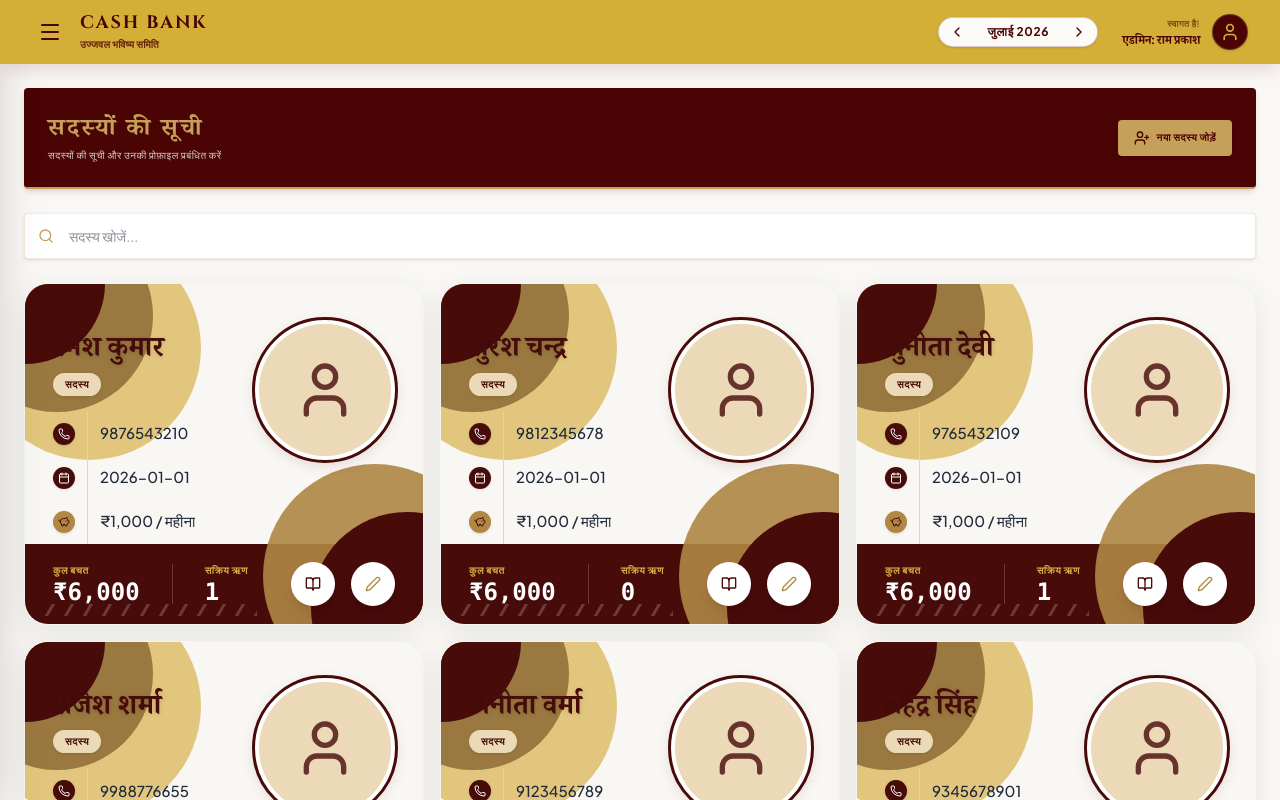
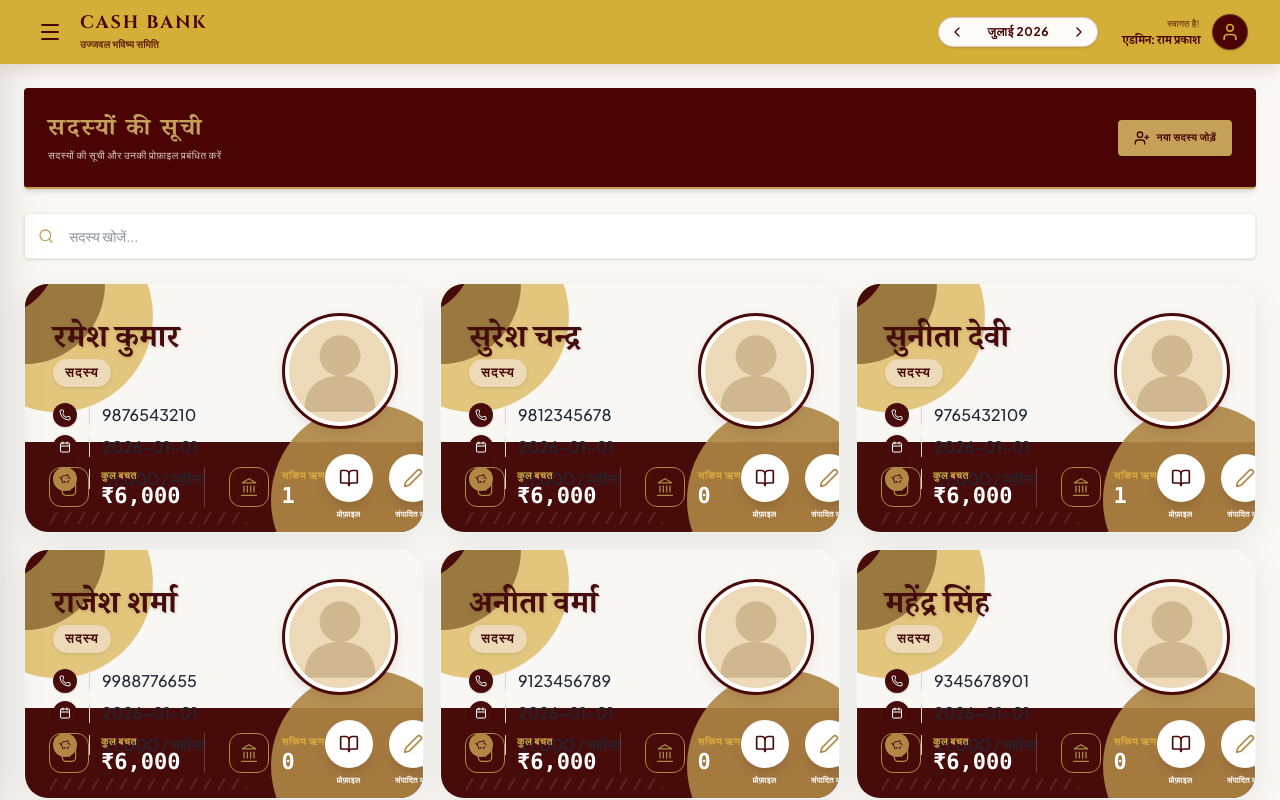
Before and after one commit to ganitwali2025-maker/Cash-Bank-, a React (Vite) app: page /members in a window 1280 px wide. Shown: the top 800 px of the page. Built offline with nearby package versions, Linux system fonts and the light colour scheme; a web font is replaced by a local one.

Commit message:
style: implement strict horizontal wide premium member card layout

```diff
--- a/src/components/MembersTab.tsx
+++ b/src/components/MembersTab.tsx
@@ -660,126 +660,165 @@ export default function MembersTab({
                 <div
                   key={member.id}
                   id={`member-card-${member.id}`}
-                  className="relative bg-[#F9F7F4] rounded-[24px] shadow-[0_8px_30px_rgba(0,0,0,0.08)] flex flex-col w-full sm:w-auto min-h-[290px] overflow-hidden group border border-gray-100"
+                  className="relative bg-[#F9F7F4] rounded-[24px] shadow-[0_8px_30px_rgba(0,0,0,0.08)] flex flex-col w-full sm:w-auto min-h-[250px] overflow-hidden group border border-gray-100"
                 >
                   {/* Card Background Decorations */}
                   <div className="absolute inset-0 pointer-events-none z-0 overflow-hidden">
-                    {/* Top Left Curves (Fixed size limits to prevent overlap) */}
-                    <div className="absolute -top-12 -left-12 w-32 h-32 sm:w-56 sm:h-56 bg-[#e1c170] rounded-full opacity-90"></div>
-                    <div className="absolute -top-16 -left-16 w-32 h-32 sm:w-48 sm:h-48 bg-[#9a7940] rounded-full"></div>
-                    <div className="absolute -top-20 -left-20 w-32 h-32 sm:w-40 sm:h-40 bg-[#470b0a] rounded-full"></div>
+                    {/* Top Left Curves (Smaller, tighter to corner) */}
+                    <div className="absolute -top-16 -left-16 w-32 h-32 sm:w-48 sm:h-48 bg-[#e1c170] rounded-full opacity-90"></div>
+                    <div className="absolute -top-20 -left-20 w-32 h-32 sm:w-40 sm:h-40 bg-[#9a7940] rounded-full"></div>
+                    <div className="absolute -top-24 -left-24 w-32 h-32 sm:w-32 sm:h-32 bg-[#470b0a] rounded-full"></div>
 
-                    {/* Bottom Bar - Reduced height from 100px/120px to ~75px */}
-                    <div className="absolute bottom-0 left-0 right-0 h-[75px] sm:h-[80px] bg-[#470b0a]"></div>
+                    {/* Bottom Bar - Fixed height */}
+                    <div className="absolute bottom-0 left-0 right-0 h-[85px] sm:h-[90px] bg-[#470b0a]"></div>
 
-                    {/* Bottom Right Curves - Reduced size by ~50% */}
-                    <div className="absolute -bottom-16 -right-16 w-36 h-36 sm:w-56 sm:h-56 bg-[#b08745] rounded-full opacity-90"></div>
-                    <div className="absolute -bottom-20 -right-20 w-32 h-32 sm:w-48 sm:h-48 bg-[#470b0a] rounded-full"></div>
+                    {/* Bottom Right Gold Curve */}
+                    <div className="absolute -bottom-16 -right-10 w-32 h-32 sm:w-48 sm:h-48 bg-[#b08745] rounded-full opacity-90"></div>
 
-                    {/* Diagonal Texture - Reduced height */}
-                    <div className="absolute bottom-2 left-5 h-2.5 sm:h-3 flex gap-2 sm:gap-4 overflow-hidden opacity-20">
-                      {[...Array(12)].map((_, i) => (
-                        <div key={i} className="w-[2px] sm:w-[3px] h-10 bg-white transform rotate-[30deg] -translate-y-2"></div>
+                    {/* Diagonal Texture */}
+                    <div className="absolute bottom-2 left-6 h-3 flex gap-2 sm:gap-3 overflow-hidden opacity-10">
+                      {[...Array(15)].map((_, i) => (
+                        <div key={i} className="w-[2px] h-10 bg-white transform rotate-[30deg] -translate-y-2"></div>
                       ))}
                     </div>
                   </div>
 
                   {/* Top Section */}
-                  <div className="relative z-10 flex justify-between items-start p-5 sm:p-7 flex-1 pb-16 sm:pb-20">
+                  <div className="relative z-10 flex justify-between items-start p-5 sm:p-7 flex-1 pb-24">
 
                     {/* Left Info */}
-                    <div className="flex flex-col flex-1 pr-3 max-w-[calc(100%-100px)] sm:max-w-[calc(100%-160px)] pt-2 sm:pt-4">
+                    <div className="flex flex-col flex-1 pr-2 pt-1">
                       {/* Name */}
-                      <h3 className="font-serif font-bold text-[22px] md:text-[28px] sm:text-[32px] text-[#470b0a] leading-[1.2] drop-shadow-sm break-words whitespace-normal">
+                      <h3 className="font-serif font-bold text-[24px] sm:text-[30px] lg:text-[32px] text-[#470b0a] leading-[1.1] drop-shadow-sm mb-2 break-words">
                         {getDisplayName(member.name)}
                       </h3>
                       {/* Badge */}
-                      <div className="mt-2 mb-4">
-                        <span className="inline-block w-fit bg-[#ebd9b7] text-[#470b0a] text-[10px] font-bold uppercase tracking-wider px-3 py-1 rounded-full shadow-sm">
+                      <div className="mb-4">
+                        <span className="inline-block w-fit bg-[#ebd9b7] text-[#470b0a] text-[11px] sm:text-[13px] font-bold uppercase tracking-widest px-3 py-1 rounded-full shadow-sm">
                           {language === 'hi' ? 'सदस्य' : 'MEMBER'}
                         </span>
                       </div>
 
                       {/* Details List */}
-                      <div className="flex flex-col">
+                      <div className="flex flex-col gap-2">
                         {/* Phone */}
-                        <div className="flex items-center gap-[12px] h-[44px]">
-                          <div className="w-[18px] h-[18px] sm:w-[22px] sm:h-[22px] rounded-full bg-[#470b0a] flex items-center justify-center text-white shrink-0 shadow-sm">
+                        <div className="flex items-center gap-[12px]">
+                          <div className="w-[20px] h-[20px] sm:w-[24px] sm:h-[24px] rounded-full bg-[#470b0a] flex items-center justify-center text-white shrink-0 shadow-sm">
                             <Phone className="w-[10px] h-[10px] sm:w-3 sm:h-3" />
                           </div>
-                          <div className="h-full w-px bg-gray-300"></div>
-                          <span className="text-gray-800 font-medium text-[13px] sm:text-[15px] truncate">{member.phone}</span>
+                          <div className="h-5 w-px bg-gray-300"></div>
+                          <span className="text-gray-800 font-medium text-[14px] sm:text-[16px] truncate">{member.phone}</span>
                         </div>
                         {/* Date */}
-                        <div className="flex items-center gap-[12px] h-[44px]">
-                          <div className="w-[18px] h-[18px] sm:w-[22px] sm:h-[22px] rounded-full bg-[#470b0a] flex items-center justify-center text-white shrink-0 shadow-sm">
+                        <div className="flex items-center gap-[12px]">
+                          <div className="w-[20px] h-[20px] sm:w-[24px] sm:h-[24px] rounded-full bg-[#470b0a] flex items-center justify-center text-white shrink-0 shadow-sm">
                             <Calendar className="w-[10px] h-[10px] sm:w-3 sm:h-3" />
                           </div>
-                          <div className="h-full w-px bg-gray-300"></div>
-                          <span className="text-gray-800 font-medium text-[13px] sm:text-[15px] truncate">{member.joiningDate}</span>
+                          <div className="h-5 w-px bg-gray-300"></div>
+                          <span className="text-gray-800 font-medium text-[14px] sm:text-[16px] truncate">{member.joiningDate}</span>
                         </div>
                         {/* Deposit */}
-                        <div className="flex items-center gap-[12px] h-[44px]">
-                          <div className="w-[18px] h-[18px] sm:w-[22px] sm:h-[22px] rounded-full bg-[#b08745] flex items-center justify-center text-[#470b0a] shrink-0 shadow-sm">
+                        <div className="flex items-center gap-[12px]">
+                          <div className="w-[20px] h-[20px] sm:w-[24px] sm:h-[24px] rounded-full bg-[#b08745] flex items-center justify-center text-[#470b0a] shrink-0 shadow-sm">
                             <PiggyBank className="w-[10px] h-[10px] sm:w-3 sm:h-3" />
                           </div>
-                          <div className="h-full w-px bg-gray-300"></div>
-                          <span className="text-gray-800 font-medium text-[13px] sm:text-[15px] truncate">₹{member.monthlyDeposit.toLocaleString('en-IN')} / {language === 'hi' ? 'महीना' : 'mo'}</span>
+                          <div className="h-5 w-px bg-gray-300"></div>
+                          <span className="text-gray-800 font-medium text-[14px] sm:text-[16px] truncate">₹{member.monthlyDeposit.toLocaleString('en-IN')} / {language === 'hi' ? 'महीना' : 'mo'}</span>
                         </div>
                       </div>
                     </div>
 
                     {/* Right Avatar */}
-                    <div className="w-[90px] h-[90px] sm:w-[140px] sm:h-[140px] shrink-0 rounded-full border-[3px] sm:border-[4px] border-white outline outline-[2px] sm:outline-[3px] outline-[#470b0a] shadow-[0_4px_15px_rgba(71,11,10,0.15)] flex items-center justify-center bg-[#FAF8F5] overflow-hidden mt-2 object-cover">
-                      <div className="w-full h-full bg-[#ebd9b7] flex items-center justify-center text-[#470b0a]">
-                        <User className="w-10 h-10 sm:w-16 sm:h-16 opacity-80" />
+                    <div className="w-[90px] h-[90px] sm:w-[110px] sm:h-[110px] shrink-0 rounded-full border-[3px] sm:border-[4px] border-white outline outline-[2px] sm:outline-[3px] outline-[#470b0a] shadow-[0_4px_15px_rgba(71,11,10,0.15)] flex items-center justify-center bg-[#ebd9b7] overflow-hidden mt-1 object-cover">
+                      {/* Avatar SVG resembling the generic one in the image */}
+                      <svg viewBox="0 0 100 100" className="w-full h-full text-[#cfb78f]" fill="currentColor">
+                        <circle cx="50" cy="35" r="20" />
+                        <path d="M15,90 C15,65 30,55 50,55 C70,55 85,65 85,90 Z" />
+                      </svg>
+                    </div>
+                  </div>
+
+                  {/* Bottom Section */}
+                  <div className="absolute bottom-0 left-0 right-0 z-10 px-4 sm:px-6 flex items-center justify-between h-[85px] sm:h-[90px]">
+
+                    {/* Stats */}
+                    <div className="flex gap-3 sm:gap-6 items-center h-full flex-1">
+                      {/* Savings */}
+                      <div className="flex items-center gap-2 sm:gap-3">
+                        <div className="w-[32px] h-[32px] sm:w-[40px] sm:h-[40px] rounded-[10px] sm:rounded-xl border border-[#b08745] flex items-center justify-center text-[#b08745] shrink-0">
+                          {/* Money Bag Custom Icon */}
+                          <svg width="20" height="20" viewBox="0 0 24 24" fill="none" stroke="currentColor" strokeWidth="1.5" strokeLinecap="round" strokeLinejoin="round" className="w-4 h-4 sm:w-5 sm:h-5">
+                            <path d="M8 8v-1a4 4 0 0 1 8 0v1" />
+                            <path d="M4 10.5a2.5 2.5 0 0 1 2.5-2.5h11a2.5 2.5 0 0 1 2.5 2.5v7A4.5 4.5 0 0 1 15.5 22h-7A4.5 4.5 0 0 1 4 17.5v-7z" />
+                            <text x="12" y="17" fontSize="8" fontWeight="bold" textAnchor="middle" fill="currentColor" stroke="none">₹</text>
+                          </svg>
+                        </div>
+                        <div className="flex flex-col justify-center">
+                          <p className="text-[#dcab42] text-[8px] sm:text-[10px] font-bold uppercase tracking-wider mb-0.5 whitespace-nowrap">
+                            {language === 'hi' ? 'कुल बचत' : 'TOTAL SAVINGS'}
+                          </p>
+                          <p className="text-white text-[18px] sm:text-[22px] font-bold font-mono leading-none">
+                            ₹{totalSavings.toLocaleString('en-IN')}
+                          </p>
+                        </div>
+                      </div>
+
+                      <div className="w-px h-8 sm:h-10 bg-white/20"></div>
+
+                      {/* Loans */}
+                      <div className="flex items-center gap-2 sm:gap-3">
+                        <div className="w-[32px] h-[32px] sm:w-[40px] sm:h-[40px] rounded-[10px] sm:rounded-xl border border-[#b08745] flex items-center justify-center text-[#b08745] shrink-0">
+                          {/* Bank Custom Icon */}
+                          <svg width="20" height="20" viewBox="0 0 24 24" fill="none" stroke="currentColor" strokeWidth="1.5" strokeLinecap="round" strokeLinejoin="round" className="w-4 h-4 sm:w-5 sm:h-5">
+                            <line x1="3" y1="22" x2="21" y2="22"></line>
+                            <line x1="6" y1="18" x2="6" y2="11"></line>
+                            <line x1="10" y1="18" x2="10" y2="11"></line>
+                            <line x1="14" y1="18" x2="14" y2="11"></line>
+                            <line x1="18" y1="18" x2="18" y2="11"></line>
+                            <polygon points="12 2 20 7 4 7"></polygon>
+                          </svg>
+                        </div>
+                        <div className="flex flex-col justify-center">
+                          <p className="text-[#dcab42] text-[8px] sm:text-[10px] font-bold uppercase tracking-wider mb-0.5 whitespace-nowrap">
+                            {language === 'hi' ? 'सक्रिय ऋण' : 'ACTIVE LOANS'}
+                          </p>
+                          <p className="text-white text-[18px] sm:text-[22px] font-bold font-mono leading-none">
+                            {totalActiveLoans}
+                          </p>
                         </div>
                       </div>
                     </div>
 
-                  {/* Bottom Section - Adjusted Height and Padding */}
-                  <div className="absolute bottom-0 left-0 right-0 z-10 px-5 sm:px-7 flex flex-wrap items-center justify-between gap-4 h-[75px] sm:h-[80px]">
-
-                    {/* Stats */}
-                    <div className="flex gap-4 sm:gap-8 items-center h-full py-3">
-                      <div className="flex flex-col justify-center h-full">
-                        <p className="text-[#dcab42] text-[9px] sm:text-[10px] font-bold uppercase tracking-wider mb-0.5">
-                          {language === 'hi' ? 'कुल बचत' : 'TOTAL SAVINGS'}
-                        </p>
-                        <p className="text-white text-lg sm:text-2xl font-bold font-mono leading-none">
-                          ₹{totalSavings.toLocaleString('en-IN')}
-                        </p>
-                      </div>
-                      <div className="w-px h-8 sm:h-10 bg-white/20"></div>
-                      <div className="flex flex-col justify-center h-full">
-                        <p className="text-[#dcab42] text-[9px] sm:text-[10px] font-bold uppercase tracking-wider mb-0.5">
-                          {language === 'hi' ? 'सक्रिय ऋण' : 'ACTIVE LOANS'}
-                        </p>
-                        <p className="text-white text-lg sm:text-2xl font-bold font-mono leading-none">
-                          {totalActiveLoans}
-                        </p>
-                      </div>
-                    </div>
-
                     {/* Actions */}
-                    <div className="flex gap-3 sm:gap-4 shrink-0 items-center h-full py-3">
+                    <div className="flex gap-2 sm:gap-4 shrink-0 items-center h-full">
+                      <div className="flex flex-col items-center">
                         <button
                           onClick={() => {
                             setSelectedMemberId(member.id);
                             setProfileTab('savings');
                           }}
-                        className="w-[36px] h-[36px] sm:w-[44px] sm:h-[44px] bg-white rounded-full flex items-center justify-center shadow-lg hover:scale-105 transition-transform"
+                          className="w-[40px] h-[40px] sm:w-[48px] sm:h-[48px] bg-white rounded-full flex items-center justify-center shadow-lg hover:scale-105 transition-transform"
                           title={t.viewProfile}
                         >
-                        <BookOpen className="w-4 h-4 text-[#470b0a]" />
+                          <BookOpen className="w-4 h-4 sm:w-5 sm:h-5 text-[#470b0a]" />
                         </button>
+                        <span className="text-white text-[7px] sm:text-[8px] font-bold uppercase tracking-wider mt-1.5 whitespace-nowrap">
+                          {language === 'hi' ? 'प्रोफ़ाइल' : 'VIEW PROFILE'}
+                        </span>
+                      </div>
+
+                      <div className="flex flex-col items-center">
                         <button
                           onClick={() => handleOpenEdit(member)}
-                        className="w-[36px] h-[36px] sm:w-[44px] sm:h-[44px] bg-white rounded-full flex items-center justify-center shadow-lg hover:scale-105 transition-transform"
+                          className="w-[40px] h-[40px] sm:w-[48px] sm:h-[48px] bg-white rounded-full flex items-center justify-center shadow-lg hover:scale-105 transition-transform"
                           title={t.editMember}
                         >
-                        <Edit2 className="w-4 h-4 text-[#b08745]" />
+                          <Edit2 className="w-4 h-4 sm:w-5 sm:h-5 text-[#b08745]" />
                         </button>
+                        <span className="text-white text-[7px] sm:text-[8px] font-bold uppercase tracking-wider mt-1.5 whitespace-nowrap">
+                          {language === 'hi' ? 'संपादित करें' : 'EDIT MEMBER'}
+                        </span>
+                      </div>
                     </div>
                   </div>
                 </div>
```
Lines whose indentation alone changed are shown as unchanged.
